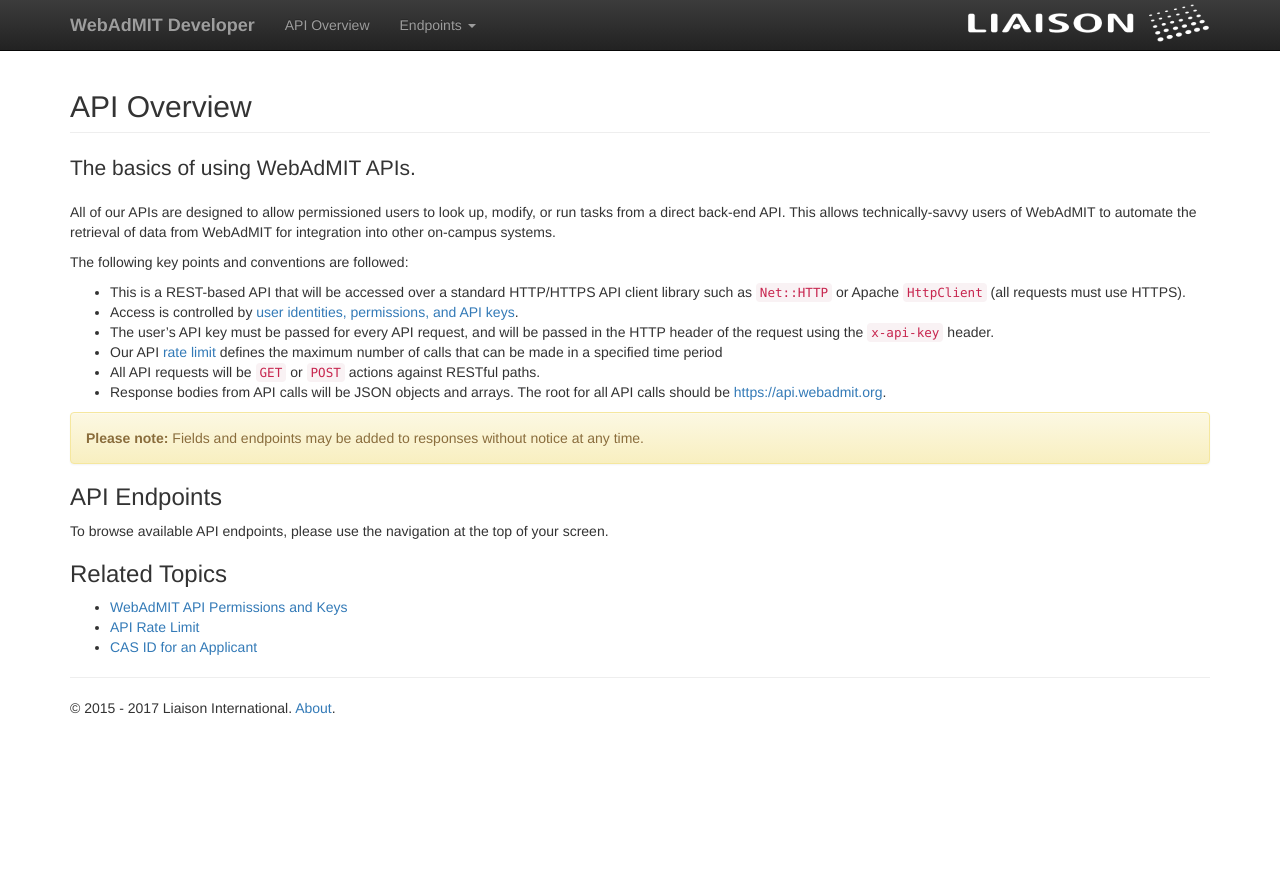
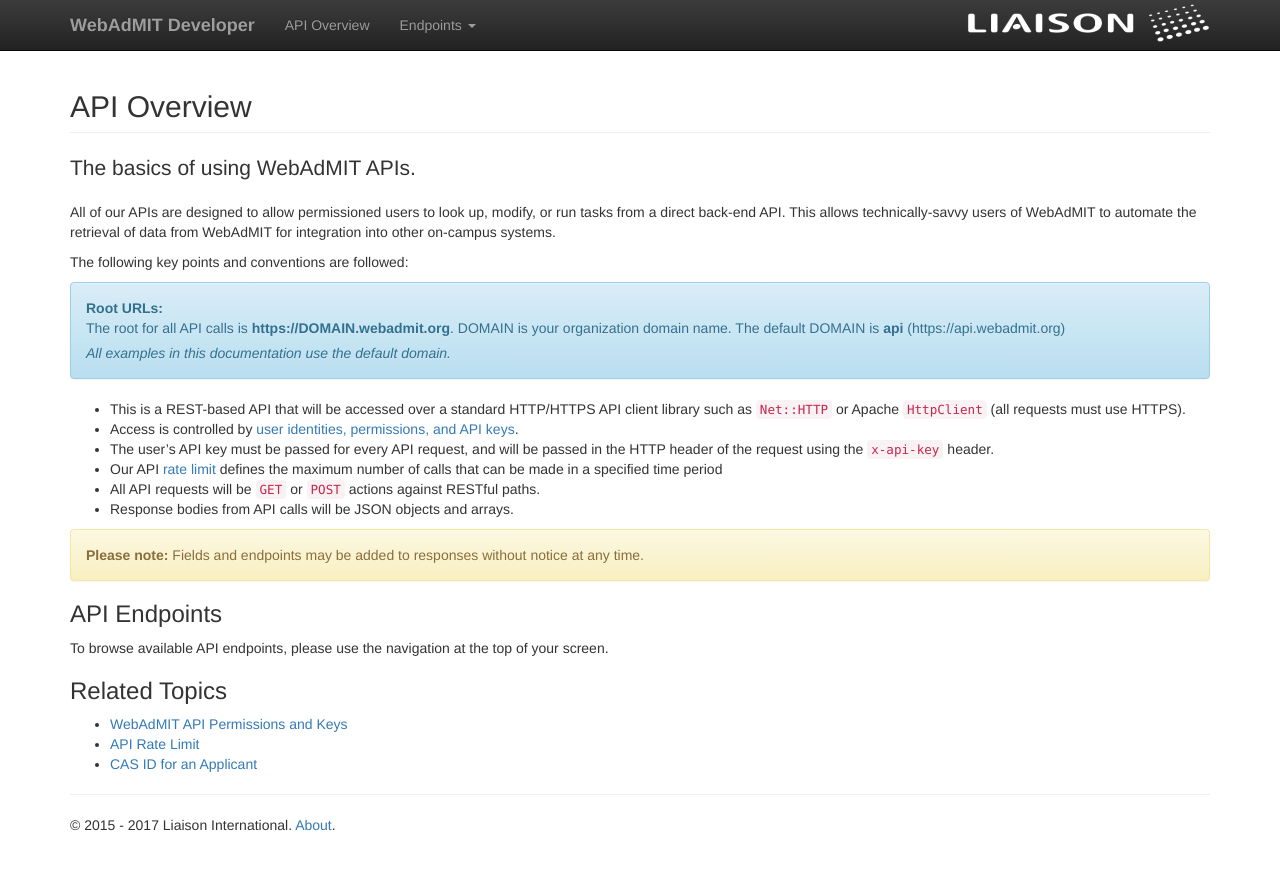
Before and after one commit to Liaison-Intl/Liaison-Intl.github.io, a Jekyll site: the page built from v1.md, in a window 1280 px wide. Shown: the top 870 px of the page. Built offline with Jekyll 4.4.1, drawn with Linux system fonts in a browser that asks for light colours; nearby versions of some CDN libraries.

Commit message:
[NF-19413] Update API documentation to account for AAMC API URL
Only updated the overview page.

```diff
--- a/v1.md
+++ b/v1.md
@@ -11,12 +11,19 @@
 
 The following key points and conventions are followed:
 
+<div class="alert alert-info">
+  <strong>Root URLs:</strong><p>The root for all API calls is <strong>https://DOMAIN.webadmit.org</strong>.
+  DOMAIN is your organization domain name. The default DOMAIN is <strong>api</strong> (https://api.webadmit.org)</p>
+
+  <p><i>All examples in this documentation use the default domain.</i></p>
+</div>
+
   * This is a REST-based API that will be accessed over a standard HTTP/HTTPS API client library such as `Net::HTTP` or Apache `HttpClient` (all requests must use HTTPS).
   * Access is controlled by [user identities, permissions, and API keys](webadmit_api_permissions_and_keys.html).
   * The user's API key must be passed for every API request, and will be passed in the HTTP header of the request using the `x-api-key` header.
   * Our API [rate limit](api_rate_limit.html) defines the maximum number of calls that can be made in a specified time period
   * All API requests will be `GET` or `POST` actions against RESTful paths.
-  * Response bodies from API calls will be JSON objects and arrays. The root for all API calls should be [https://api.webadmit.org](https://api.webadmit.org).
+  * Response bodies from API calls will be JSON objects and arrays.
 
 <div class="alert alert-warning">
   <strong>Please note:</strong> Fields and endpoints may be added to responses without notice at any time.
```
